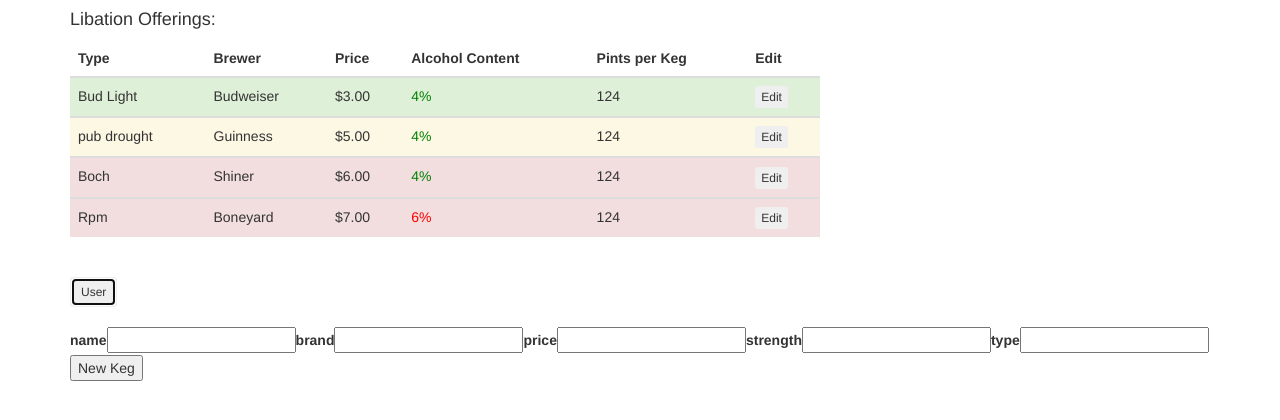
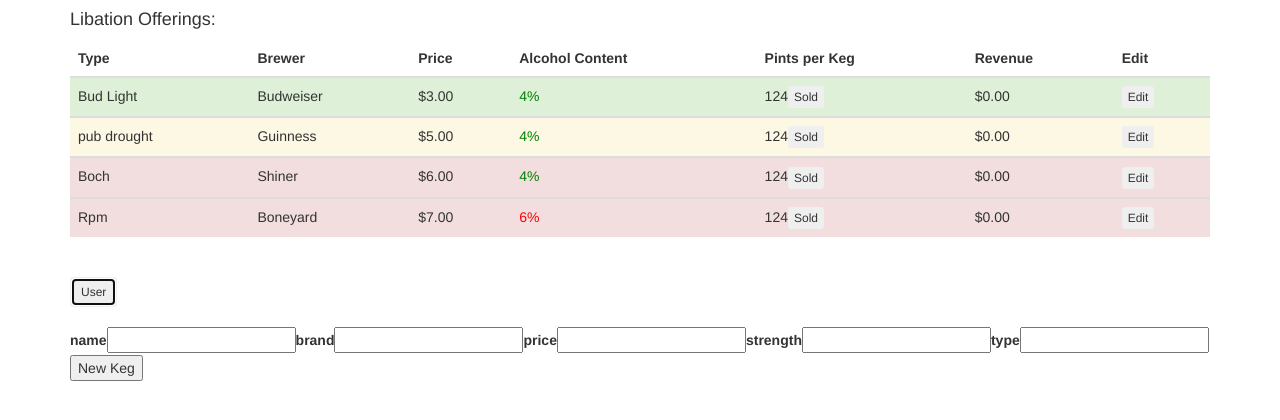
Before and after one commit to Yhbv24/bar, an Angular app: page / in a window 1280 px wide. Both pictures are taken after a click on the button "User". Shown: the top 420 px of the page. Built offline with nearby package versions, Linux system fonts and the light colour scheme.

Commit message:
Add volume checker

```diff
--- a/src/app/app.component.css
+++ b/src/app/app.component.css
@@ -9,3 +9,11 @@
 .not-bold {
   color: green;
 }
+
+.yellow {
+  background-color: yellow;
+}
+
+.red {
+  background-color: red;
+}
--- a/src/app/app.component.html
+++ b/src/app/app.component.html
@@ -1,7 +1,7 @@
 <link href="https://maxcdn.bootstrapcdn.com/bootstrap/3.3.7/css/bootstrap.min.css" rel="stylesheet" integrity="sha384-BVYiiSIFeK1dGmJRAkycuHAHRg32OmUcww7on3RYdg4Va+PmSTsz/K68vbdEjh4u" crossorigin="anonymous">
 <div class="container">
   <div class="row">
-    <div class="col-xs-8">
+    <div class="col-xs-12">
       <h4>Libation Offerings:</h4>
 
       <table class="table">
@@ -12,6 +12,7 @@
             <th>Price</th>
             <th>Alcohol Content</th>
             <th>Pints per Keg</th>
+            <th *ngIf="user">Revenue</th>
             <th *ngIf="user">Edit</th>
           </tr>
         </thead>
@@ -22,8 +23,14 @@
             <td>{{keg.brand}}</td>
             <td>${{keg.price}}.00</td>
             <td><span [class]="strengthColor(keg)">{{keg.strength}}%</span></td>
-            <td>{{keg.volume}}</td>
-            <td><button class="btn btn-xs" *ngIf="user" (click)="editKeg(keg)">Edit</button></td>
+            <td>
+              <span [class]="volumeChecker(keg)">{{keg.volume}}</span>
+              <button class="btn btn-xs" *ngIf="user" (click)="sold(keg)">Sold</button>
+            </td>
+            <td *ngIf="user">${{keg.revenue}}.00</td>
+            <td>
+              <button class="btn btn-xs" *ngIf="user" (click)="editKeg(keg)">Edit</button>
+            </td>
             <td *ngIf="keg.edit">
               <form *ngIf="editKeg">
                 <label for="name">name</label>
@@ -37,7 +44,7 @@
                 <label for="type">type</label>
                 <input #type>
                 <button type="button" name="button" (click)="changeKeg(keg, name.value, brand.value, price.value, strength.value, type.value)">Edit Keg</button>
-            </form>
+              </form>
             </td>
           </tr>
         </tbody>
--- a/src/app/app.component.ts
+++ b/src/app/app.component.ts
@@ -32,6 +32,18 @@
     keg.type = type;
   }
 
+  sold(keg) {
+    keg.volume -= 1;
+    keg.revenue += keg.price;
+  }
+
+  volumeChecker(keg) {
+    if (keg.volume <= 50) {
+      return "yellow";
+    } else if (keg.volume <= 20) {
+      return "red";
+    }
+  }
 
   priceColor(keg) {
     if (keg.price <= 3) {
@@ -73,6 +85,7 @@
 export class Keg {
   volume: number = 124;
   edit: boolean = false;
+  revenue: number = 0;
 
   constructor(public name: string, public brand: string, public price: number, public strength: number, public type: string) {}
 }
```
